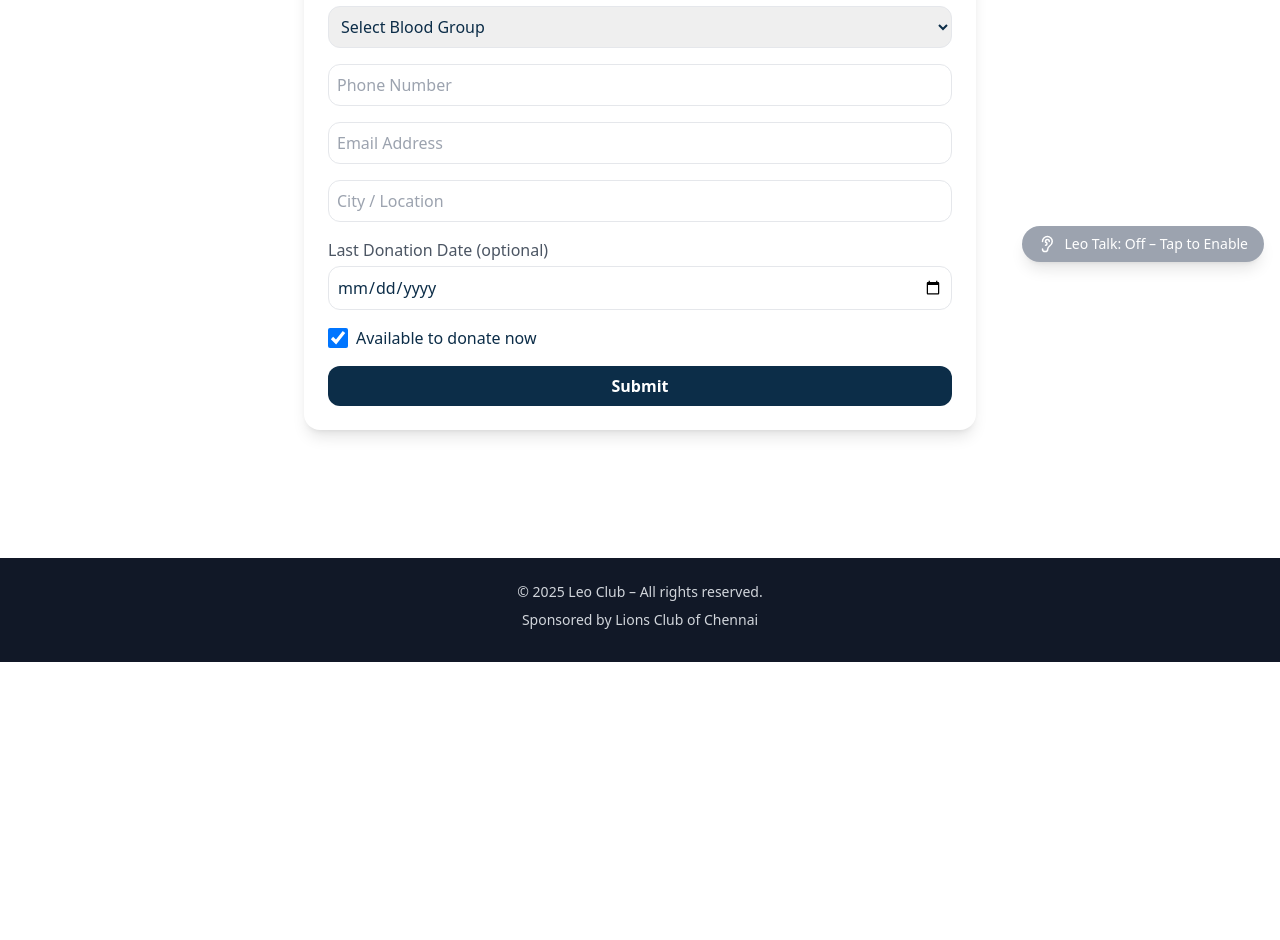
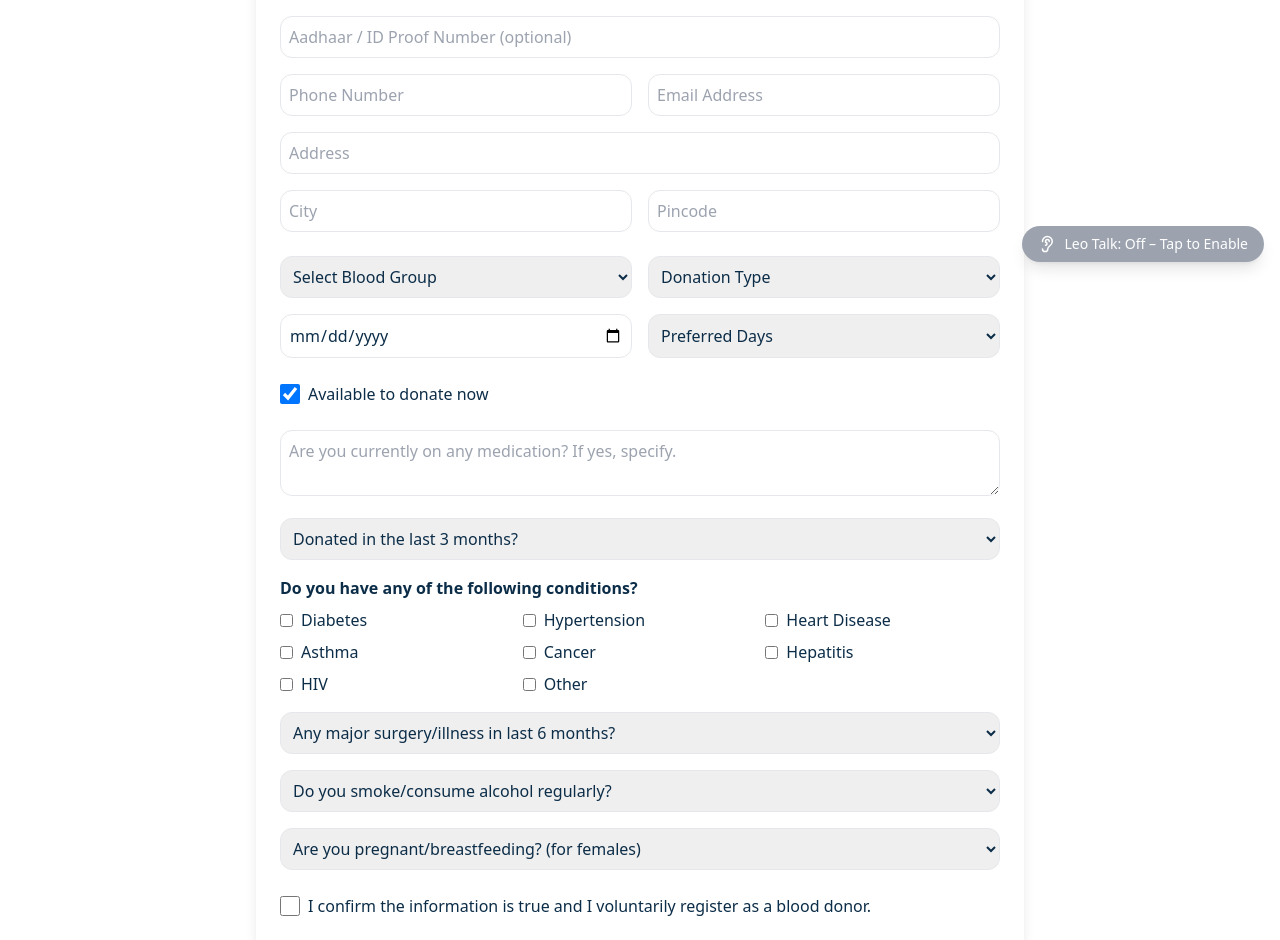
Before and after one commit to spaceathome100/leo-cub-website, a Next.js app in the folder leo-club-website/: page /take-action/blood-donation/give in a window 1280 px wide. Shown: the part 522-1462 px from the top of the page. Before the commit the page ends 1184 px from the top, so only its background shows below. Built offline with nearby package versions, Linux system fonts and the light colour scheme.

Commit message:
changed the doner form

```diff
--- a/leo-club-website/components/DonorForm.tsx
+++ b/leo-club-website/components/DonorForm.tsx
@@ -1,34 +1,68 @@
 "use client";
 import { useState } from "react";
-import { db } from "@/lib/firebase"; // adjust if needed
+import { db } from "@/lib/firebase";
 import { collection, addDoc, Timestamp } from "firebase/firestore";
 
 const bloodGroups = ["A+", "A-", "B+", "B-", "AB+", "AB-", "O+", "O-"];
+const donationTypes = ["Whole Blood", "Plasma", "Platelets", "Double Red"];
+const daysOptions = ["Weekdays", "Weekends", "Anytime"];
 
 export default function DonorForm() {
   const [formData, setFormData] = useState({
     fullName: "",
     age: "",
-    bloodGroup: "",
+    gender: "",
+    dob: "",
+    idNumber: "",
     phone: "",
     email: "",
-    location: "",
+    address: "",
+    city: "",
+    pincode: "",
+    bloodGroup: "",
+    donationType: "",
     lastDonation: "",
+    preferredDays: "",
     isAvailable: true,
+
+    // Medical screening
+    medication: "",
+    donatedRecently: "",
+    conditions: [] as string[],
+    surgery: "",
+    lifestyle: "",
+    pregnancy: "",
+
+    // Consent
+    consent: false,
   });
 
   const [status, setStatus] = useState<"idle" | "submitting" | "success" | "error">("idle");
 
-  const handleChange = (e: React.ChangeEvent<HTMLInputElement | HTMLSelectElement>) => {
-    const { name, value, type } = e.target;
+  // ✅ TypeScript-safe handleChange
+  const handleChange = (
+    e: React.ChangeEvent<HTMLInputElement | HTMLSelectElement | HTMLTextAreaElement>
+  ) => {
+    const { name, type } = e.target;
 
+    if (type === "checkbox") {
+      const target = e.target as HTMLInputElement; // narrow type
+      if (name === "conditions") {
+        const checked = target.checked;
+        const condition = target.value;
         setFormData((prev) => ({
           ...prev,
-      [name]:
-        type === "checkbox" && e.target instanceof HTMLInputElement
-          ? e.target.checked
-          : value,
+          conditions: checked
+            ? [...prev.conditions, condition]
+            : prev.conditions.filter((c) => c !== condition),
         }));
+      } else {
+        setFormData((prev) => ({ ...prev, [name]: target.checked }));
+      }
+    } else {
+      const target = e.target as HTMLInputElement | HTMLTextAreaElement | HTMLSelectElement;
+      setFormData((prev) => ({ ...prev, [name]: target.value }));
+    }
   };
 
   const handleSubmit = async (e: React.FormEvent) => {
@@ -45,12 +79,27 @@ export default function DonorForm() {
       setFormData({
         fullName: "",
         age: "",
-        bloodGroup: "",
+        gender: "",
+        dob: "",
+        idNumber: "",
         phone: "",
         email: "",
-        location: "",
+        address: "",
+        city: "",
+        pincode: "",
+        bloodGroup: "",
+        donationType: "",
         lastDonation: "",
+        preferredDays: "",
         isAvailable: true,
+
+        medication: "",
+        donatedRecently: "",
+        conditions: [],
+        surgery: "",
+        lifestyle: "",
+        pregnancy: "",
+        consent: false,
       });
     } catch (error) {
       console.error("Error adding donor:", error);
@@ -59,11 +108,14 @@ export default function DonorForm() {
   };
 
   return (
-    <div className="max-w-2xl mx-auto p-6 bg-white rounded-2xl shadow-lg">
-      <h2 className="text-2xl font-bold mb-4 text-center text-leoBlue">Become a Blood Donor</h2>
-      <form onSubmit={handleSubmit} className="space-y-4">
+    <div className="max-w-3xl mx-auto p-6 bg-white rounded-2xl shadow-lg">
+      <h2 className="text-2xl font-bold mb-6 text-center text-leoBlue">
+        Blood Donor Registration
+      </h2>
 
-        {/* Full Name */}
+      <form onSubmit={handleSubmit} className="space-y-6">
+        {/* Personal Info */}
+        <div className="grid grid-cols-1 md:grid-cols-2 gap-4">
           <input
             type="text"
             name="fullName"
@@ -73,8 +125,6 @@ export default function DonorForm() {
             required
             className="w-full p-2 border rounded-xl"
           />
-
-        {/* Age (Digits only) */}
           <input
             type="tel"
             name="age"
@@ -91,24 +141,34 @@ export default function DonorForm() {
             required
             className="w-full p-2 border rounded-xl"
           />
-
-        {/* Blood Group */}
           <select
-          name="bloodGroup"
-          value={formData.bloodGroup}
+            name="gender"
+            value={formData.gender}
             onChange={handleChange}
             required
             className="w-full p-2 border rounded-xl"
           >
-          <option value="">Select Blood Group</option>
-          {bloodGroups.map((bg) => (
-            <option key={bg} value={bg}>
-              {bg}
-            </option>
-          ))}
+            <option value="">Gender</option>
+            <option>Male</option>
+            <option>Female</option>
+            <option>Other</option>
           </select>
-
-        {/* Phone (Digits only) */}
+          <input
+            type="date"
+            name="dob"
+            value={formData.dob}
+            onChange={handleChange}
+            required
+            className="w-full p-2 border rounded-xl"
+          />
+          <input
+            type="text"
+            name="idNumber"
+            placeholder="Aadhaar / ID Proof Number (optional)"
+            value={formData.idNumber}
+            onChange={handleChange}
+            className="w-full p-2 border rounded-xl col-span-2"
+          />
           <input
             type="tel"
             name="phone"
@@ -125,8 +185,6 @@ export default function DonorForm() {
             required
             className="w-full p-2 border rounded-xl"
           />
-
-        {/* Email */}
           <input
             type="email"
             name="email"
@@ -136,31 +194,91 @@ export default function DonorForm() {
             required
             className="w-full p-2 border rounded-xl"
           />
-
-        {/* Location */}
           <input
             type="text"
-          name="location"
-          placeholder="City / Location"
-          value={formData.location}
+            name="address"
+            placeholder="Address"
+            value={formData.address}
+            onChange={handleChange}
+            required
+            className="w-full p-2 border rounded-xl col-span-2"
+          />
+          <input
+            type="text"
+            name="city"
+            placeholder="City"
+            value={formData.city}
             onChange={handleChange}
             required
             className="w-full p-2 border rounded-xl"
           />
+          <input
+            type="tel"
+            name="pincode"
+            placeholder="Pincode"
+            value={formData.pincode}
+            onInput={(e) => {
+              const target = e.target as HTMLInputElement;
+              target.value = target.value.replace(/[^0-9]/g, "");
+            }}
+            onChange={handleChange}
+            required
+            className="w-full p-2 border rounded-xl"
+          />
+        </div>
 
-        {/* Last Donation Date (Optional) */}
-        <label className="block">
-          <span className="text-gray-600">Last Donation Date (optional)</span>
+        {/* Donation Preferences */}
+        <div className="grid grid-cols-1 md:grid-cols-2 gap-4">
+          <select
+            name="bloodGroup"
+            value={formData.bloodGroup}
+            onChange={handleChange}
+            required
+            className="w-full p-2 border rounded-xl"
+          >
+            <option value="">Select Blood Group</option>
+            {bloodGroups.map((bg) => (
+              <option key={bg} value={bg}>
+                {bg}
+              </option>
+            ))}
+          </select>
+          <select
+            name="donationType"
+            value={formData.donationType}
+            onChange={handleChange}
+            required
+            className="w-full p-2 border rounded-xl"
+          >
+            <option value="">Donation Type</option>
+            {donationTypes.map((dt) => (
+              <option key={dt} value={dt}>
+                {dt}
+              </option>
+            ))}
+          </select>
           <input
             type="date"
             name="lastDonation"
             value={formData.lastDonation}
             onChange={handleChange}
-            className="w-full p-2 mt-1 border rounded-xl"
+            className="w-full p-2 border rounded-xl"
           />
-        </label>
+          <select
+            name="preferredDays"
+            value={formData.preferredDays}
+            onChange={handleChange}
+            className="w-full p-2 border rounded-xl"
+          >
+            <option value="">Preferred Days</option>
+            {daysOptions.map((day) => (
+              <option key={day} value={day}>
+                {day}
+              </option>
+            ))}
+          </select>
+        </div>
 
-        {/* Availability */}
         <label className="flex items-center gap-2">
           <input
             type="checkbox"
@@ -172,7 +290,98 @@ export default function DonorForm() {
           <span>Available to donate now</span>
         </label>
 
-        {/* Submit Button */}
+        {/* Medical Screening */}
+        <div className="space-y-4">
+          <textarea
+            name="medication"
+            placeholder="Are you currently on any medication? If yes, specify."
+            value={formData.medication}
+            onChange={handleChange}
+            className="w-full p-2 border rounded-xl"
+          />
+          <select
+            name="donatedRecently"
+            value={formData.donatedRecently}
+            onChange={handleChange}
+            required
+            className="w-full p-2 border rounded-xl"
+          >
+            <option value="">Donated in the last 3 months?</option>
+            <option>Yes</option>
+            <option>No</option>
+          </select>
+
+          <div>
+            <p className="mb-2 font-semibold">Do you have any of the following conditions?</p>
+            <div className="grid grid-cols-2 md:grid-cols-3 gap-2">
+              {["Diabetes", "Hypertension", "Heart Disease", "Asthma", "Cancer", "Hepatitis", "HIV", "Other"].map(
+                (cond) => (
+                  <label key={cond} className="flex items-center gap-2">
+                    <input
+                      type="checkbox"
+                      name="conditions"
+                      value={cond}
+                      checked={formData.conditions.includes(cond)}
+                      onChange={handleChange}
+                    />
+                    {cond}
+                  </label>
+                )
+              )}
+            </div>
+          </div>
+
+          <select
+            name="surgery"
+            value={formData.surgery}
+            onChange={handleChange}
+            required
+            className="w-full p-2 border rounded-xl"
+          >
+            <option value="">Any major surgery/illness in last 6 months?</option>
+            <option>Yes</option>
+            <option>No</option>
+          </select>
+
+          <select
+            name="lifestyle"
+            value={formData.lifestyle}
+            onChange={handleChange}
+            required
+            className="w-full p-2 border rounded-xl"
+          >
+            <option value="">Do you smoke/consume alcohol regularly?</option>
+            <option>Yes</option>
+            <option>No</option>
+          </select>
+
+          <select
+            name="pregnancy"
+            value={formData.pregnancy}
+            onChange={handleChange}
+            className="w-full p-2 border rounded-xl"
+          >
+            <option value="">Are you pregnant/breastfeeding? (for females)</option>
+            <option>Yes</option>
+            <option>No</option>
+            <option>Not Applicable</option>
+          </select>
+        </div>
+
+        {/* Consent */}
+        <label className="flex items-center gap-2">
+          <input
+            type="checkbox"
+            name="consent"
+            checked={formData.consent}
+            onChange={handleChange}
+            required
+            className="w-5 h-5"
+          />
+          <span>I confirm the information is true and I voluntarily register as a blood donor.</span>
+        </label>
+
+        {/* Submit */}
         <button
           type="submit"
           className="w-full bg-leoBlue hover:bg-leoAccent text-white py-2 rounded-xl font-semibold transition"
@@ -181,15 +390,15 @@ export default function DonorForm() {
           {status === "submitting" ? "Submitting..." : "Submit"}
         </button>
 
-        {/* Submission Status */}
+        {/* Status */}
         {status === "success" && (
           <p className="text-green-600 text-center">
-            Thank you! Your information has been submitted.
+            ✅ Thank you! Your donor registration has been submitted.
           </p>
         )}
         {status === "error" && (
           <p className="text-red-600 text-center">
-            Something went wrong. Please try again later.
+            ❌ Something went wrong. Please try again later.
           </p>
         )}
       </form>
```
Lines whose indentation alone changed are shown as unchanged.
